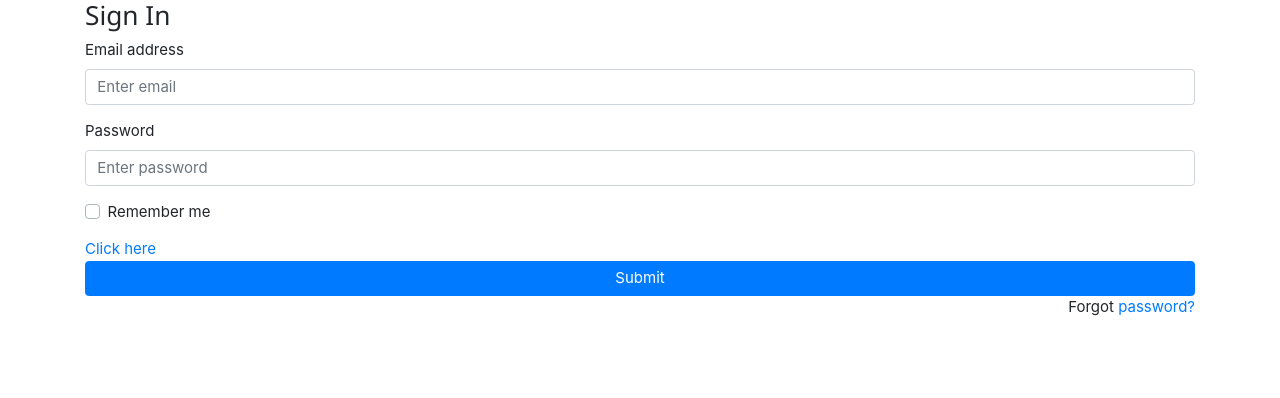
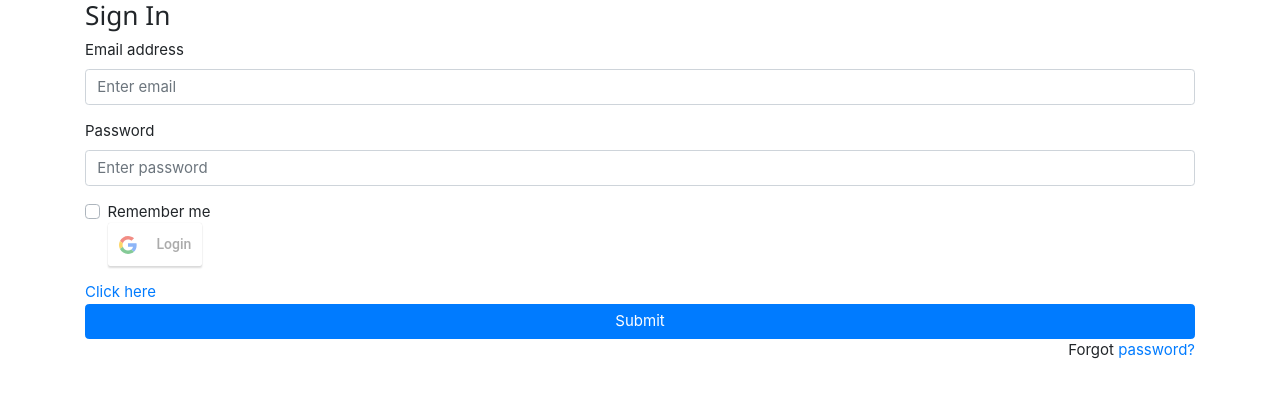
Before and after one commit to AkshayWay/humbrat, a React (Create React App) app in the folder gp_humbrat/: page /sign_in in a window 1280 px wide. Shown: the top 398 px of the page. Built offline with nearby package versions, Linux system fonts and the light colour scheme.

Commit message:
Navigate to main page if user is valid

```diff
--- a/gp_humbrat/package.json
+++ b/gp_humbrat/package.json
@@ -13,6 +13,7 @@
     "react": "^16.13.1",
     "react-bootstrap": "^1.0.1",
     "react-dom": "^16.13.1",
+    "react-google-login": "^5.1.21",
     "react-moment": "^0.9.7",
     "react-router-dom": "^5.2.0",
     "react-scripts": "^3.4.3",
--- /dev/null
+++ b/gp_humbrat/src/component/GoogleBtn.js
@@ -0,0 +1,109 @@
+import React, { Component } from "react";
+import { GoogleLogin, GoogleLogout } from "react-google-login";
+import { Redirect } from "react-router-dom";
+import { Route } from "react-router";
+
+//import { hashHistory } from "react-router";
+import { HashRouter } from "react-router-dom";
+
+import home from "./HomePage";
+
+const CLIENT_ID =
+  "970882172543-f75muk11713q0f5tg6e7dof1ol68vc5v.apps.googleusercontent.com";
+
+const AuthRoute = (props) => {
+  return (
+    <HashRouter>
+      <Route path="/" component={home} />
+    </HashRouter>
+  );
+};
+class GoogleBtn extends Component {
+  constructor(props) {
+    super(props);
+
+    this.state = {
+      isLogined: false,
+      accessToken: "",
+      redirect: false,
+    };
+
+    this.login = this.login.bind(this);
+    this.handleLoginFailure = this.handleLoginFailure.bind(this);
+    this.logout = this.logout.bind(this);
+    this.handleLogoutFailure = this.handleLogoutFailure.bind(this);
+  }
+
+  login(response) {
+    //const history = useHistory();
+
+    if (response.accessToken) {
+      console.log("Response:", response.profileObj);
+      console.log("Email:", response.profileObj.email);
+      if (response.profileObj.email == "waingankar.akshay95@gmail.com") {
+        {
+          this.setState({ redirect: true });
+        }
+
+        //  history.push("/adminPortal");
+        // this.props.router.push("/adminPortal");
+      } else {
+        return alert("Unsuccessfull");
+      }
+      // this.setState((state) => ({
+      //   isLogined: true,
+      //   accessToken: response.accessToken,
+      // }));
+    }
+  }
+  // componentWillMount() {
+  //   hashHistory.push("/adminPortal");
+  // }
+  logout(response) {
+    this.setState((state) => ({
+      isLogined: false,
+      accessToken: "",
+    }));
+  }
+
+  handleLoginFailure(response) {
+    alert("Failed to log in");
+  }
+
+  handleLogoutFailure(response) {
+    alert("Failed to log out");
+  }
+
+  render() {
+    return (
+      <div>
+        {this.state.redirect ? <Redirect push to="/" /> : null}
+        {this.state.isLogined ? (
+          <GoogleLogout
+            clientId={CLIENT_ID}
+            buttonText="Logout"
+            onLogoutSuccess={this.logout}
+            onFailure={this.handleLogoutFailure}
+          ></GoogleLogout>
+        ) : (
+          <GoogleLogin
+            clientId={CLIENT_ID}
+            buttonText="Login"
+            onSuccess={this.login}
+            onFailure={this.handleLoginFailure}
+            cookiePolicy={"single_host_origin"}
+            responseType="code,token"
+          />
+        )}
+        {this.state.accessToken ? (
+          <h5>
+            Your Access Token: <br />
+            <br /> {this.state.accessToken}
+          </h5>
+        ) : null}
+      </div>
+    );
+  }
+}
+
+export default GoogleBtn;
--- a/gp_humbrat/src/component/Login.js
+++ b/gp_humbrat/src/component/Login.js
@@ -5,6 +5,7 @@ import {
   Link,
   hashHistory,
 } from "react-router-dom";
+import GoogleBtn from "./GoogleBtn";
 
 export default class Login extends Component {
   constructor(props) {
@@ -53,6 +54,7 @@ export default class Login extends Component {
             <label className="custom-control-label" htmlFor="customCheck1">
               Remember me
             </label>
+            <GoogleBtn />
           </div>
         </div>
         <Link to="/">Click here</Link>
```
Also changed, not shown: 1 other file (tests, documents, lock files or other folders).
